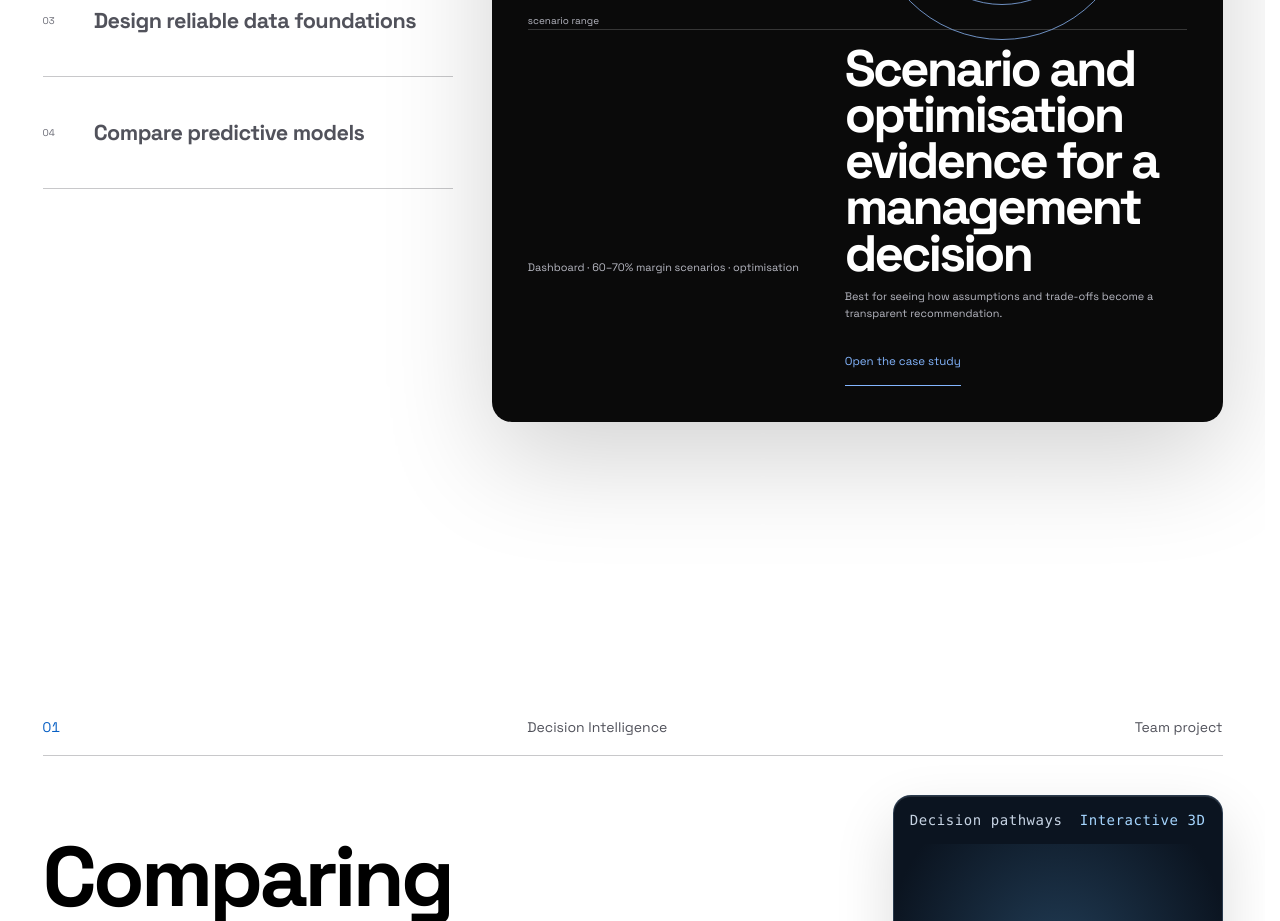
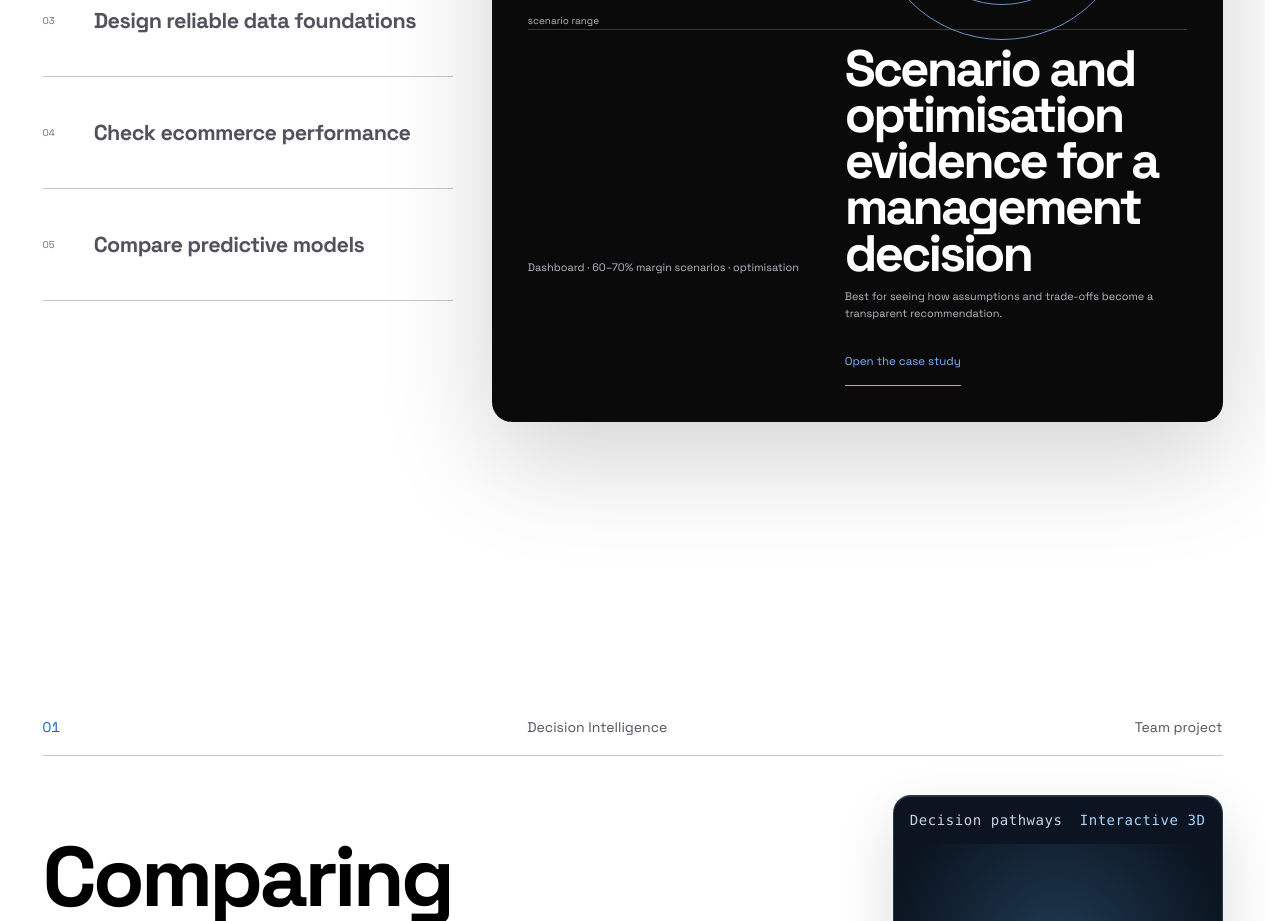
Before and after one commit to dccchidera-lgtm/dccchidera-lgtm.github.io, a Next.js app: page / in a window 1280 px wide. Shown: the part 3320-4241 px from the top of the page. Built offline with nearby package versions, Linux system fonts and the light colour scheme.

Commit message:
Link ecommerce BI from existing interactive case finder

```diff
--- a/components/case-finder.tsx
+++ b/components/case-finder.tsx
@@ -39,6 +39,18 @@ const choices = [
     metric: 'DFD → SQL',
     metricLabel: 'design path',
     href: '/sql',
+  },
+  {
+    id: 'ecommerce',
+    prompt: 'Check ecommerce performance',
+    project: 'Ecommerce Business Intelligence',
+    title: 'Building reliable delivery, seller and customer reporting',
+    type: 'Shared MSc team project',
+    evidence: 'Power Query · Power BI · 9 linked tables',
+    note: 'Project scope and data quality evidence are documented; original dashboard and measured operational findings remain to be verified.',
+    metric: '100,000+',
+    metricLabel: 'ecommerce orders',
+    href: '/powerbi',
   },
   {
     id: 'predict',
```
